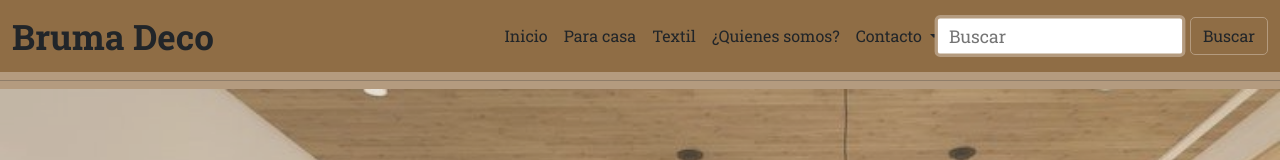
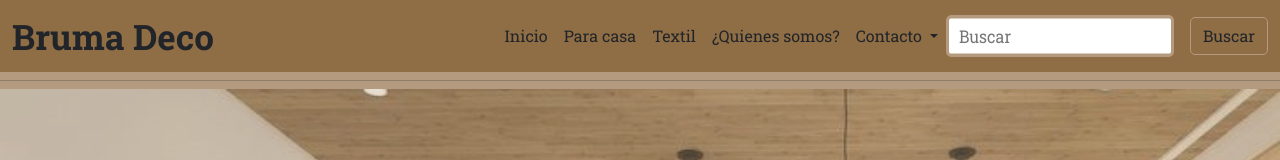
Before and after one commit to rodrigoisla99/bruma-deco-responsive, a plain HTML site: page index.html in a window 1280 px wide. In both pictures the pointer is over the input "Buscar". Shown: the top 160 px of the page. Drawn offline with nearby package versions, Linux system fonts and the light colour scheme.

Commit message:
cambio en scale del buscador

```diff
--- a/main.css
+++ b/main.css
@@ -49,7 +49,7 @@ hr {
 }
 
 .form-control-nav:hover {
-    transform: scale(1.1);
+    transform: scaleY(1.1);
     transition-duration: .3s;
     transition-timing-function: ease;
 }
```
